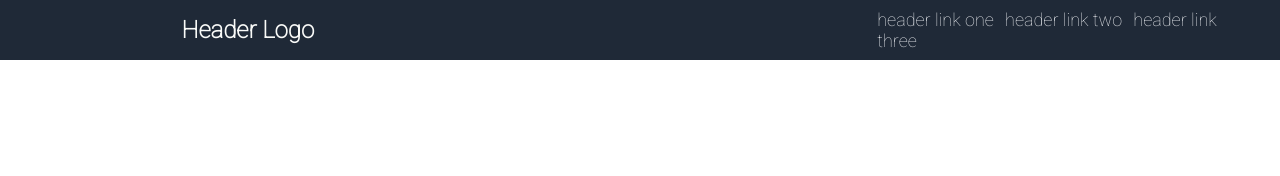
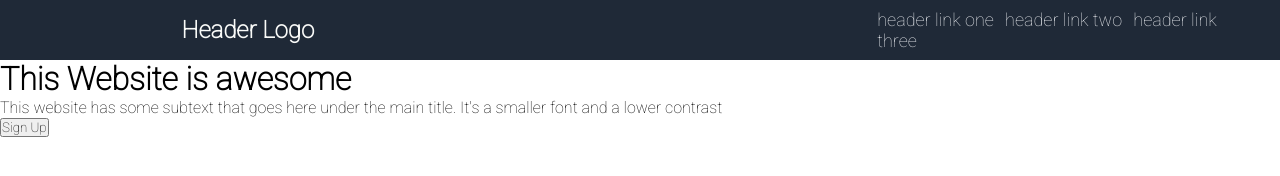
Before and after one commit to timsd21/landing-page-odin, a plain HTML site: page index.html in a window 1280 px wide. Drawn offline with Linux system fonts and the light colour scheme.

Commit message:
Added html for iamge and h1 with text

```diff
--- a/index.html
+++ b/index.html
@@ -16,5 +16,15 @@
             <a href="">header link three</a>
         </div>
     </header>
+    <div class="awe">
+        <div class="awesome">
+            <h1>This Website is awesome</h1>
+            <p>This website has some subtext that goes here under the main title. It's a smaller font and a lower contrast</p>
+            <button>
+                Sign Up
+            </button>
+        </div>
+        <div class="imga"></div>
+    </div>
 </body>
 </html>
```
